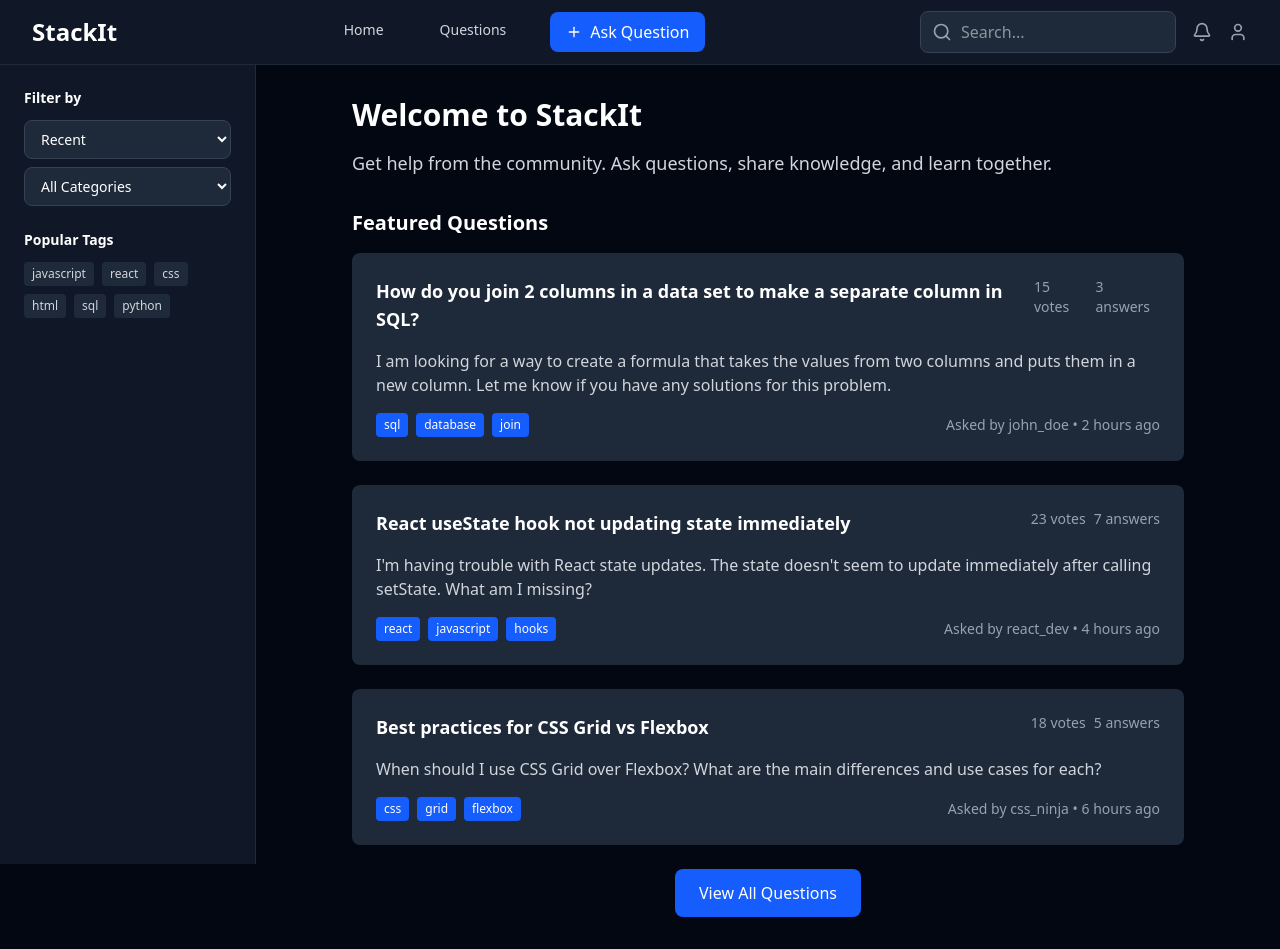
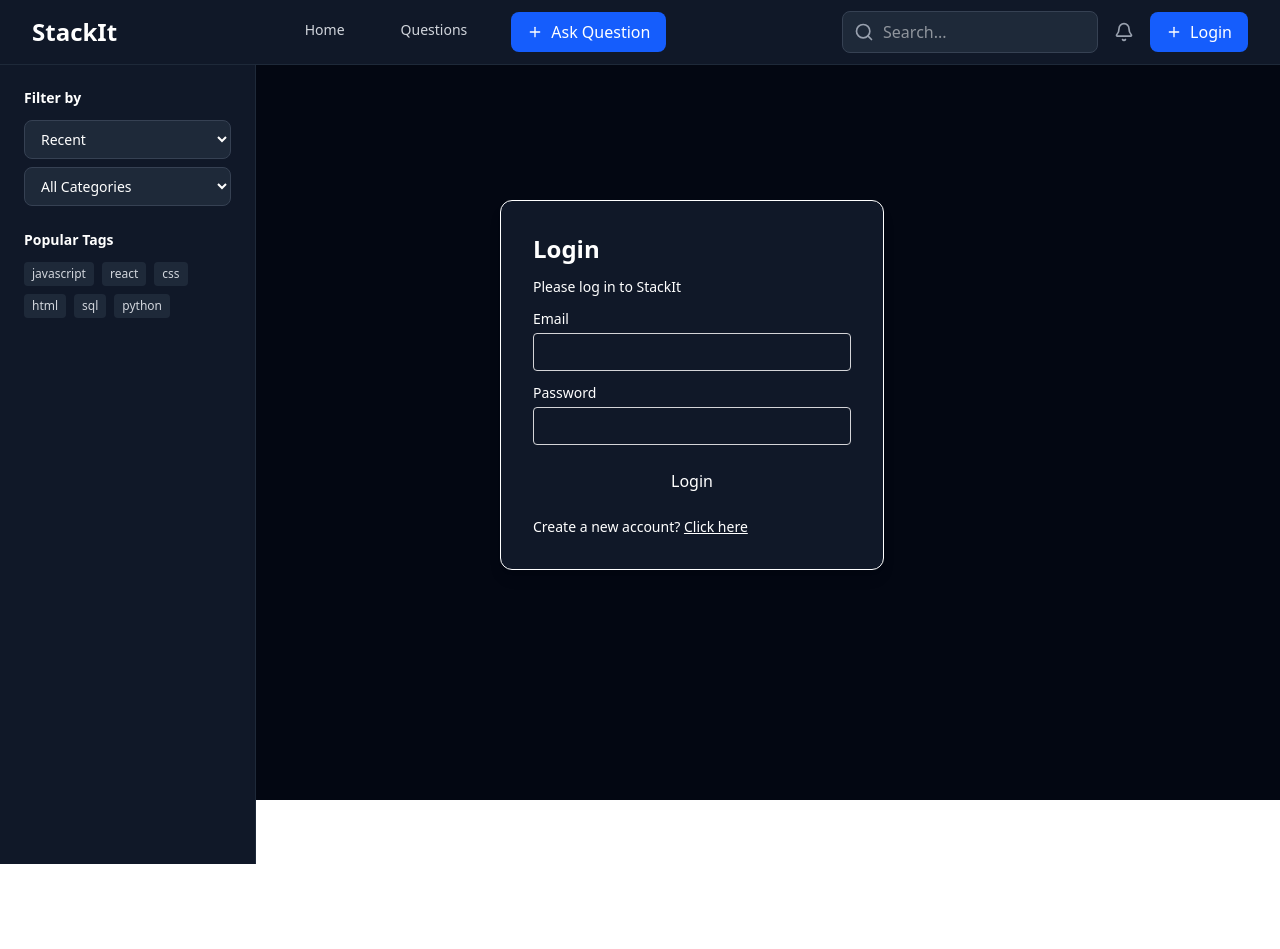
Before and after one commit to ShreyasBadgujar/stackIt, a React (Vite) app in the folder frontend/: page /login in a window 1280 px wide. Before the commit this address led to /. After the commit the page ends 800 px from the top, so only its background shows below. Built offline with nearby package versions, Linux system fonts and the light colour scheme.

Commit message:
kartikD push

```diff
--- a/frontend/src/App.jsx
+++ b/frontend/src/App.jsx
@@ -6,7 +6,7 @@
 import BrowseScreen from './components/BrowseScreen';
 import AskScreen from './components/AskScreen';
 import AnswersScreen from './components/AnswersScreen';
-
+import LoginPage from './components/LoginPage';
 const App = () => {
   const [isMobileMenuOpen, setIsMobileMenuOpen] = useState(false);
   const [formData, setFormData] = useState({
@@ -44,6 +44,7 @@
               }
             />
             <Route path="/answers" element={<AnswersScreen />} />
+            <Route path="/login" element={<LoginPage/>}/>
             <Route path="*" element={<Navigate to="/" replace />} />
           </Routes>
         </div>
--- a/frontend/src/components/Header.jsx
+++ b/frontend/src/components/Header.jsx
@@ -50,7 +50,13 @@
             />
           </div>
           <Bell size={20} className="text-gray-400 hover:text-white cursor-pointer" />
-          <User size={20} className="text-gray-400 hover:text-white cursor-pointer" />
+          <Link
+            to="/login"
+            className="bg-blue-600 hover:bg-blue-700 text-white px-4 py-2 rounded-lg transition-colors flex items-center gap-2"
+          >
+            <Plus size={16} />
+            Login
+          </Link>
         </div>
 
         {/* Mobile Menu Button */}
@@ -89,6 +95,7 @@
             <Plus size={16} />
             Ask Question
           </Link>
+
         </div>
       </div>
     )}
--- /dev/null
+++ b/frontend/src/components/LoginPage.jsx
@@ -0,0 +1,49 @@
+import React from 'react'
+import { useState } from 'react'
+
+const Login = () => {
+
+  const [state,setState]=useState('Login')
+
+  const[email,setEmail]= useState('')
+  const[passwword,setPassword]= useState('')
+  const[name,setName]= useState('')
+
+  const onSubmitHandler =async (event)=>{
+    event.preventDefault()
+  }
+
+  return (
+    <from className='min-h-[80vh] flex items-center  ml-[500px]'>
+      <div className='flex flex-col gap-3 m-auto bg-gray-900 iteam-start p-8 min-w-[340px] sm:min-w-96 border rounded-xl bg-black-300 text-white text-sm shadow-lg'>
+        <p className='text-2xl font-semibold'>{state==='Sign Up'? "Create Account":"Login"}</p>
+        <p>Please {state==='Sign Up'? "sign up":"log in"} to StackIt</p>
+        {
+           state === 'Sign Up' &&
+          <div className='w-full'>
+               <p>UserName</p>
+               <input className='border bg-gray-700 border-zinc-300 rounded w-full p-2 mt-1' type="text" onChange={(e)=>setName(e.target.value)} value={name} />
+          </div>
+        }
+
+       <div className='w-full'>
+          <p>Email</p>
+          <input className='border border-zinc-300 rounded w-full p-2 mt-1' type="email" onChange={(e)=>setEmail(e.target.value)} value={email} />
+        </div>
+        <div className='w-full'>
+          <p>Password</p>
+          <input className='border border-zinc-300 rounded w-full p-2 mt-1' type="password" onChange={(e)=>setPassword(e.target.value)} value={passwword} />
+        </div>
+        <button className='bg-primary text-white w-full py-3 rounded-md text-base'>{state==='Sign Up'? "Create Account":"Login"}</button>
+        {
+          state==='Sign Up'?
+          <p>Already have an account? <span onClick={()=>setState('Login')} className='text-primary underline cursor-pointer'>Login here</span></p>
+          :
+          <p>Create a new account? <span onClick={()=>setState('Sign Up')} className='text-primary underline cursor-pointer'>Click here</span></p>
+        }
+      </div>
+    </from>
+  )
+}
+
+export default Login
```
